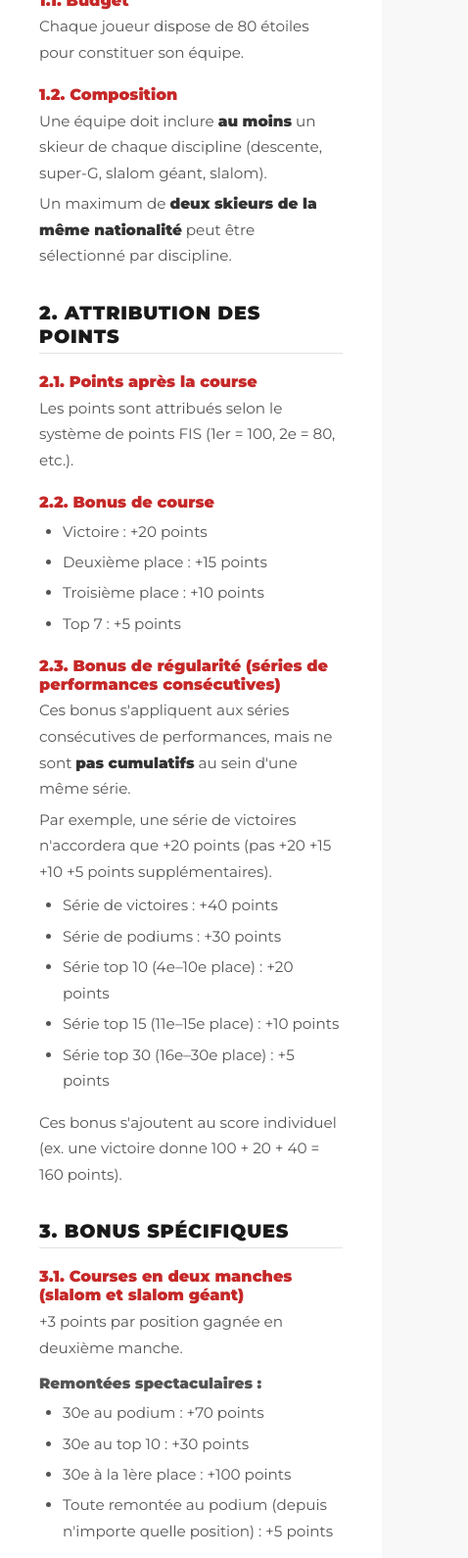
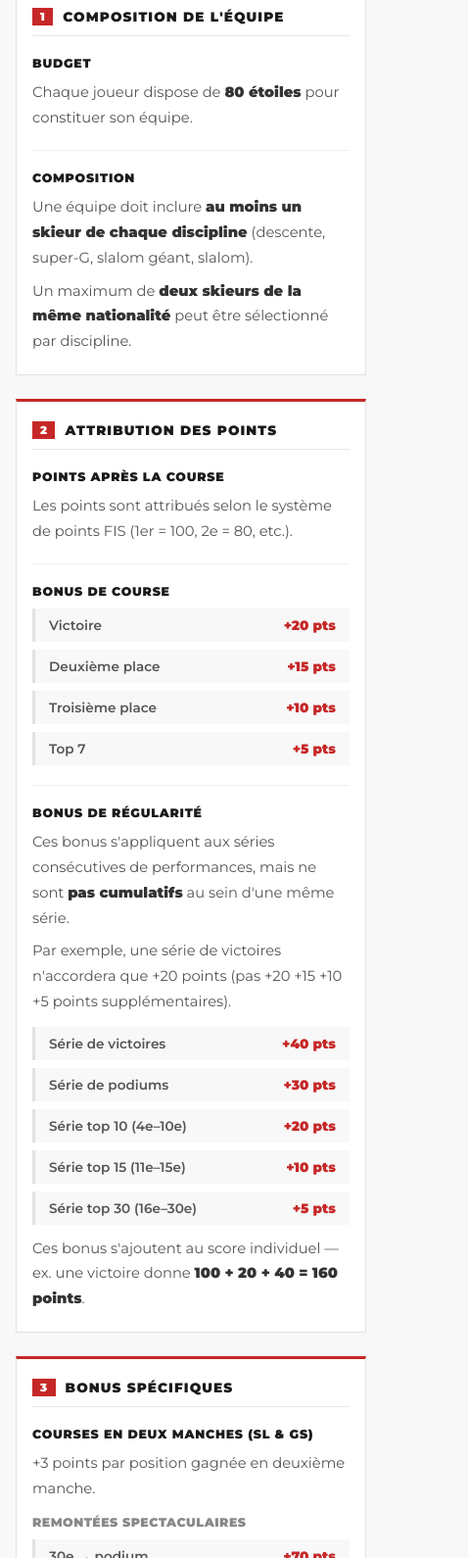
Before and after one commit to adakin97/Ski-Alpin---Fantasy-2026, a plain HTML site: page rules.html in a window 390 px wide. Shown: the part 410-2000 px from the top of the page at 98% size, 478 px wide, since content can reach past the window. Drawn offline with Linux system fonts and the light colour scheme; no server answers.

Commit message:
Modernise rules.html to match flat design system
Co-Authored-By: Claude Sonnet 4.6 <noreply@anthropic.com>

```diff
--- a/rules.html
+++ b/rules.html
@@ -8,70 +8,178 @@
   <link href="https://cdnjs.cloudflare.com/ajax/libs/font-awesome/6.5.0/css/all.min.css" rel="stylesheet">
   <link rel="stylesheet" href="common.css">
   <style>
-    main {
+    /* HERO */
+    .hero {
+      padding: 60px 4rem 50px;
+      background:
+        linear-gradient(rgba(0,0,0,0.72), rgba(0,0,0,0.72)),
+        url('Image/background_title.jpeg') center/cover no-repeat;
+      color: #fff;
+      border-left: 5px solid var(--main-red);
+      display: flex;
+      flex-direction: column;
+      justify-content: center;
+      align-items: flex-start;
+    }
+    .hero h1 {
+      font-size: 3rem;
+      font-weight: 900;
+      margin: 0 0 0.4rem;
+      text-shadow: 2px 2px 10px #000000cc;
+    }
+    .hero p {
+      font-size: 1.05rem;
+      color: #f0f0f0dd;
+      margin: 0;
+      font-weight: 500;
+    }
+
+    /* PAGE LAYOUT */
+    .page-content {
       max-width: 860px;
-      margin: 2.5rem auto;
-      padding: 2rem 2.5rem 3rem;
+      margin: 0 auto;
+      padding: 40px 20px 60px;
+      width: 100%;
+    }
+
+    /* CARD SECTIONS */
+    .card-section {
       background: #fff;
+      border: 1px solid #e2e2e2;
       border-top: 3px solid var(--main-red);
-      flex: 1;
+      padding: 28px 32px;
+      margin-bottom: 24px;
     }
-    main h1 {
-      font-size: 2rem;
-      font-weight: 900;
+    .section-title {
+      font-size: 0.85rem;
+      font-weight: 800;
+      text-transform: uppercase;
+      letter-spacing: 0.08em;
       color: #1a1a1a;
+      margin: 0 0 20px;
+      padding-bottom: 10px;
+      border-bottom: 1px solid #e8e8e8;
+      display: flex;
+      align-items: center;
+      gap: 10px;
+    }
+    .section-num {
+      background: var(--main-red);
+      color: #fff;
+      font-size: 0.72rem;
+      font-weight: 800;
+      padding: 2px 8px;
+      letter-spacing: 0.04em;
+    }
+
+    /* SUBSECTIONS */
+    .subsection {
+      margin-bottom: 20px;
+    }
+    .subsection:last-child { margin-bottom: 0; }
+    .subsection-title {
+      font-size: 0.78rem;
+      font-weight: 800;
+      text-transform: uppercase;
+      letter-spacing: 0.06em;
+      color: #1a1a1a;
+      margin: 0 0 10px;
+    }
+    .subsection-subtitle {
+      font-size: 0.78rem;
+      font-weight: 700;
+      color: #888;
       text-transform: uppercase;
       letter-spacing: 0.04em;
-      border-bottom: 3px solid var(--main-red);
-      padding-bottom: 0.6rem;
-      margin-bottom: 2rem;
+      margin: 14px 0 8px;
     }
-    main h2 {
-      font-size: 1.2rem;
-      font-weight: 900;
-      color: #1a1a1a;
-      text-transform: uppercase;
-      letter-spacing: 0.04em;
-      border-bottom: 1px solid #e2e2e2;
-      padding-bottom: 0.3rem;
-      margin: 2rem 0 0.7rem;
-    }
-    main h3 {
-      font-size: 1rem;
-      font-weight: 700;
-      color: var(--main-red);
-      margin: 1.2rem 0 0.3rem;
-    }
-    main h4 {
-      font-size: 0.95rem;
-      font-weight: 700;
-      color: #555;
-      margin: 0.8rem 0 0.3rem;
-    }
-    main p, main ul li {
-      font-size: 0.95rem;
+
+    /* TEXT */
+    .rule-text {
+      font-size: 0.92rem;
       line-height: 1.75;
       color: #555;
-      margin: 0.3rem 0;
+      margin: 0 0 8px;
     }
-    main ul {
-      padding-left: 1.5rem;
-      margin: 0.5rem 0 1rem;
+    .rule-text:last-child { margin-bottom: 0; }
+    .bold { font-weight: 700; color: #333; }
+
+    /* POINTS GRID */
+    .points-grid {
+      display: grid;
+      grid-template-columns: repeat(auto-fit, minmax(180px, 1fr));
+      gap: 8px;
+      margin-top: 10px;
     }
-    .bold { font-weight: 700; color: #333; }
+    .points-item {
+      display: flex;
+      justify-content: space-between;
+      align-items: center;
+      padding: 9px 14px;
+      background: #f8f8f8;
+      border-left: 3px solid #e2e2e2;
+      font-size: 0.85rem;
+    }
+    .points-item .label { color: #555; font-weight: 600; }
+    .points-item .pts {
+      font-weight: 800;
+      color: var(--main-red);
+      white-space: nowrap;
+      margin-left: 12px;
+    }
+
+    /* RULE LIST */
+    .rule-list {
+      list-style: none;
+      padding: 0;
+      margin: 8px 0 0;
+    }
+    .rule-list li {
+      font-size: 0.92rem;
+      line-height: 1.7;
+      color: #555;
+      padding: 4px 0 4px 18px;
+      position: relative;
+      border-bottom: 1px solid #f5f5f5;
+    }
+    .rule-list li:last-child { border-bottom: none; }
+    .rule-list li::before {
+      content: '';
+      position: absolute;
+      left: 0;
+      top: 13px;
+      width: 6px;
+      height: 6px;
+      background: var(--main-red);
+    }
+
+    /* DIVIDER */
+    .subsection + .subsection {
+      padding-top: 20px;
+      border-top: 1px solid #f0f0f0;
+    }
+
+    @media (max-width: 768px) {
+      .hero { padding: 40px 1.5rem 36px; }
+      .hero h1 { font-size: 2.2rem; }
+      .page-content { padding: 24px 16px 40px; }
+      .card-section { padding: 20px 16px; }
+      .points-grid { grid-template-columns: 1fr; }
+    }
   </style>
 </head>
+<body>
 
-<body>
 <header class="topbar1" role="banner">
   <div class="logo"><i class="fas fa-mountain"></i> Ski Alpin Fantasy 2026</div>
   <nav id="nav-auth">
     <div class="auth-links">
-      <a href="#" id="loginBtn"><i class="fas fa-sign-in-alt"></i> Connexion</a>
-      <a href="#" id="logoutBtn" style="display: none;"><i class="fas fa-sign-out-alt"></i> Déconnexion</a>
+      <a href="#" id="openLogin"><i class="fas fa-sign-in-alt"></i> Connexion</a>
+      <a href="#" id="openSignup"><i class="fas fa-user-plus"></i> Inscription</a>
     </div>
   </nav>
 </header>
+
 <nav class="topbar2" role="navigation">
   <nav>
     <a href="index.html"><i class="fas fa-home"></i> Accueil</a>
@@ -82,77 +190,139 @@
     <a href="about.html"><i class="fas fa-info-circle"></i> À propos</a>
   </nav>
 </nav>
-  <main>
-    <h1>Règles</h1>
 
-    <h2>1. Composition de l'équipe</h2>
-    <h3>1.1. Budget</h3>
-    <p>Chaque joueur dispose de 80 étoiles pour constituer son équipe.</p>
-    <h3>1.2. Composition</h3>
-    <p>Une équipe doit inclure <span class="bold">au moins</span> un skieur de chaque discipline (descente, super-G, slalom géant, slalom).</p>
-    <p>Un maximum de <span class="bold">deux skieurs de la même nationalité</span> peut être sélectionné par discipline.</p>
+<section class="hero">
+  <h1><i class="fas fa-book"></i> Règles du jeu</h1>
+  <p>Tout ce que vous devez savoir pour jouer à Ski Alpin Fantasy 2026.</p>
+</section>
 
-    <h2>2. Attribution des points</h2>
-    <h3>2.1. Points après la course</h3>
-    <p>Les points sont attribués selon le système de points FIS (1er = 100, 2e = 80, etc.).</p>
-    <h3>2.2. Bonus de course</h3>
-    <ul class="my_text2">
-      <li>Victoire : +20 points</li>
-      <li>Deuxième place : +15 points</li>
-      <li>Troisième place : +10 points</li>
-      <li>Top 7 : +5 points</li>
+<div class="page-content">
+
+  <!-- 1. Composition de l'équipe -->
+  <div class="card-section">
+    <div class="section-title">
+      <span class="section-num">1</span>
+      Composition de l'équipe
+    </div>
+
+    <div class="subsection">
+      <div class="subsection-title">Budget</div>
+      <p class="rule-text">Chaque joueur dispose de <span class="bold">80 étoiles</span> pour constituer son équipe.</p>
+    </div>
+
+    <div class="subsection">
+      <div class="subsection-title">Composition</div>
+      <p class="rule-text">Une équipe doit inclure <span class="bold">au moins un skieur de chaque discipline</span> (descente, super-G, slalom géant, slalom).</p>
+      <p class="rule-text">Un maximum de <span class="bold">deux skieurs de la même nationalité</span> peut être sélectionné par discipline.</p>
+    </div>
+  </div>
+
+  <!-- 2. Attribution des points -->
+  <div class="card-section">
+    <div class="section-title">
+      <span class="section-num">2</span>
+      Attribution des points
+    </div>
+
+    <div class="subsection">
+      <div class="subsection-title">Points après la course</div>
+      <p class="rule-text">Les points sont attribués selon le système de points FIS (1er = 100, 2e = 80, etc.).</p>
+    </div>
+
+    <div class="subsection">
+      <div class="subsection-title">Bonus de course</div>
+      <div class="points-grid">
+        <div class="points-item"><span class="label">Victoire</span><span class="pts">+20 pts</span></div>
+        <div class="points-item"><span class="label">Deuxième place</span><span class="pts">+15 pts</span></div>
+        <div class="points-item"><span class="label">Troisième place</span><span class="pts">+10 pts</span></div>
+        <div class="points-item"><span class="label">Top 7</span><span class="pts">+5 pts</span></div>
+      </div>
+    </div>
+
+    <div class="subsection">
+      <div class="subsection-title">Bonus de régularité</div>
+      <p class="rule-text">Ces bonus s'appliquent aux séries consécutives de performances, mais ne sont <span class="bold">pas cumulatifs</span> au sein d'une même série.</p>
+      <p class="rule-text">Par exemple, une série de victoires n'accordera que +20 points (pas +20 +15 +10 +5 points supplémentaires).</p>
+      <div class="points-grid" style="margin-top: 12px;">
+        <div class="points-item"><span class="label">Série de victoires</span><span class="pts">+40 pts</span></div>
+        <div class="points-item"><span class="label">Série de podiums</span><span class="pts">+30 pts</span></div>
+        <div class="points-item"><span class="label">Série top 10 (4e–10e)</span><span class="pts">+20 pts</span></div>
+        <div class="points-item"><span class="label">Série top 15 (11e–15e)</span><span class="pts">+10 pts</span></div>
+        <div class="points-item"><span class="label">Série top 30 (16e–30e)</span><span class="pts">+5 pts</span></div>
+      </div>
+      <p class="rule-text" style="margin-top: 12px;">Ces bonus s'ajoutent au score individuel — ex. une victoire donne <span class="bold">100 + 20 + 40 = 160 points</span>.</p>
+    </div>
+  </div>
+
+  <!-- 3. Bonus spécifiques -->
+  <div class="card-section">
+    <div class="section-title">
+      <span class="section-num">3</span>
+      Bonus spécifiques
+    </div>
+
+    <div class="subsection">
+      <div class="subsection-title">Courses en deux manches (SL &amp; GS)</div>
+      <p class="rule-text">+3 points par position gagnée en deuxième manche.</p>
+      <div class="subsection-subtitle">Remontées spectaculaires</div>
+      <div class="points-grid">
+        <div class="points-item"><span class="label">30e → podium</span><span class="pts">+70 pts</span></div>
+        <div class="points-item"><span class="label">30e → top 10</span><span class="pts">+30 pts</span></div>
+        <div class="points-item"><span class="label">30e → 1ère place</span><span class="pts">+100 pts</span></div>
+        <div class="points-item"><span class="label">Toute remontée au podium</span><span class="pts">+5 pts</span></div>
+      </div>
+    </div>
+
+    <div class="subsection">
+      <div class="subsection-title">Toutes les courses</div>
+      <div class="points-grid">
+        <div class="points-item"><span class="label">Dossard rouge (leader discipline)</span><span class="pts">+15 pts</span></div>
+        <div class="points-item"><span class="label">Meilleur temps intermédiaire</span><span class="pts">+2 pts / inter.</span></div>
+        <div class="points-item"><span class="label">Meilleur temps de manche</span><span class="pts">+5 pts</span></div>
+      </div>
+    </div>
+
+    <div class="subsection">
+      <div class="subsection-title">Classement meilleur jeune skieur</div>
+      <p class="rule-text">Tout skieur de <span class="bold">moins de 25 ans</span> au début de la saison (déterminé par la première course à Sölden) est éligible.</p>
+      <div class="points-grid" style="margin-top: 10px;">
+        <div class="points-item"><span class="label">Meilleur jeune</span><span class="pts">+5 pts</span></div>
+        <div class="points-item"><span class="label">2e meilleur jeune</span><span class="pts">+3 pts</span></div>
+        <div class="points-item"><span class="label">3e meilleur jeune</span><span class="pts">+1 pt</span></div>
+        <div class="points-item"><span class="label">Leader général jeunes</span><span class="pts">+10 pts / weekend</span></div>
+      </div>
+    </div>
+  </div>
+
+  <!-- 4. Restrictions -->
+  <div class="card-section">
+    <div class="section-title">
+      <span class="section-num">4</span>
+      Restrictions et précisions
+    </div>
+    <ul class="rule-list">
+      <li>Les bonus de classement et de régularité sont cumulatifs.</li>
+      <li>Les bonus de régularité ne se combinent pas entre catégories (ex. une série de podiums ne peut se combiner avec une série de victoires).</li>
+      <li>Les performances doivent être validées selon les classements officiels FIS pour être comptées.</li>
+      <li>Les cas de force majeure (ex. annulation ou modification des courses) peuvent entraîner des ajustements du système de points.</li>
     </ul>
+  </div>
 
-    <h3>2.3. Bonus de régularité (séries de performances consécutives)</h3>
-    <p>Ces bonus s'appliquent aux séries consécutives de performances, mais ne sont <span class="bold">pas cumulatifs</span> au sein d'une même série.</p>
-    <p>Par exemple, une série de victoires n'accordera que +20 points (pas +20 +15 +10 +5 points supplémentaires).</p>
-    <ul class="my_text2">
-      <li>Série de victoires : +40 points</li>
-      <li>Série de podiums : +30 points</li>
-      <li>Série top 10 (4e–10e place) : +20 points</li>
-      <li>Série top 15 (11e–15e place) : +10 points</li>
-      <li>Série top 30 (16e–30e place) : +5 points</li>
+  <!-- 5. Classements et victoires -->
+  <div class="card-section">
+    <div class="section-title">
+      <span class="section-num">5</span>
+      Classements et victoires
+    </div>
+    <ul class="rule-list">
+      <li>Les points sont totalisés après chaque course (avant 8h00 le lendemain).</li>
+      <li>Des classements hebdomadaires, mensuels et saisonniers seront publiés.</li>
+      <li>Le joueur ayant le plus de points en fin de saison sera couronné <span class="bold">Champion Fantasy Ski Alpin</span>.</li>
+      <li>Un petit trophée sera remis au vainqueur par les organisateurs.</li>
     </ul>
-    <p>Ces bonus s'ajoutent au score individuel (ex. une victoire donne 100 + 20 + 40 = 160 points).</p>
+  </div>
 
-    <h2>3. Bonus spécifiques</h2>
-    <h3>3.1. Courses en deux manches (slalom et slalom géant)</h3>
-    <p>+3 points par position gagnée en deuxième manche.</p>
-    <h4>Remontées spectaculaires :</h4>
-    <ul class="my_text2">
-      <li>30e au podium : +70 points</li>
-      <li>30e au top 10 : +30 points</li>
-      <li>30e à la 1ère place : +100 points</li>
-      <li>Toute remontée au podium (depuis n'importe quelle position) : +5 points</li>
-    </ul>
-
-    <h3>3.2. Toutes les courses (y compris en deux manches)</h3>
-    <p>Dossard rouge (leader de discipline) : +15 points</p>
-    <p>Meilleur temps intermédiaire : +2 points par intermédiaire</p>
-    <p>Meilleur temps de manche : +5 points</p>
-
-    <h3>3.3. Classement du meilleur jeune skieur</h3>
-    <p>Tout skieur de moins de 25 ans au début de la saison (déterminé par la première course à Sölden) est éligible.</p>
-    <p>Classement de course :</p>
-    <ul class="my_text2">
-      <li>Meilleur jeune skieur : +5 points</li>
-      <li>Deuxième meilleur jeune skieur : +3 points</li>
-      <li>Troisième meilleur jeune skieur : +1 point</li>
-      <li>Leader du classement général des jeunes : +10 points par week-end</li>
-    </ul>
-
-    <h2>4. Restrictions et précisions</h2>
-    <p>Les bonus de classement et de régularité sont cumulatifs.</p>
-    <p>Les bonus de régularité ne se combinent pas entre catégories (ex. une série de podiums ne peut se combiner avec une série de victoires).</p>
-    <p>Les performances doivent être validées selon les classements officiels FIS pour être comptées.</p>
-    <p>Les cas de force majeure (ex. annulation ou modification des courses) peuvent entraîner des ajustements du système de points.</p>
-
-    <h2>5. Classements et victoires</h2>
-    <p>Les points sont totalisés après chaque course (avant 8h00 le lendemain).</p>
-    <p>Des classements hebdomadaires, mensuels et saisonniers seront publiés.</p>
-    <p>Le joueur ayant le plus de points en fin de saison sera couronné Champion Fantasy Ski Alpin.</p>
-    <p>Un petit trophée sera remis au vainqueur par les organisateurs.</p>
-  </main>
+</div>
 
 <footer>
   &copy; 2026 Ski Alpin Fantasy. Tous droits réservés.
```
Lines whose indentation alone changed are shown as unchanged.
